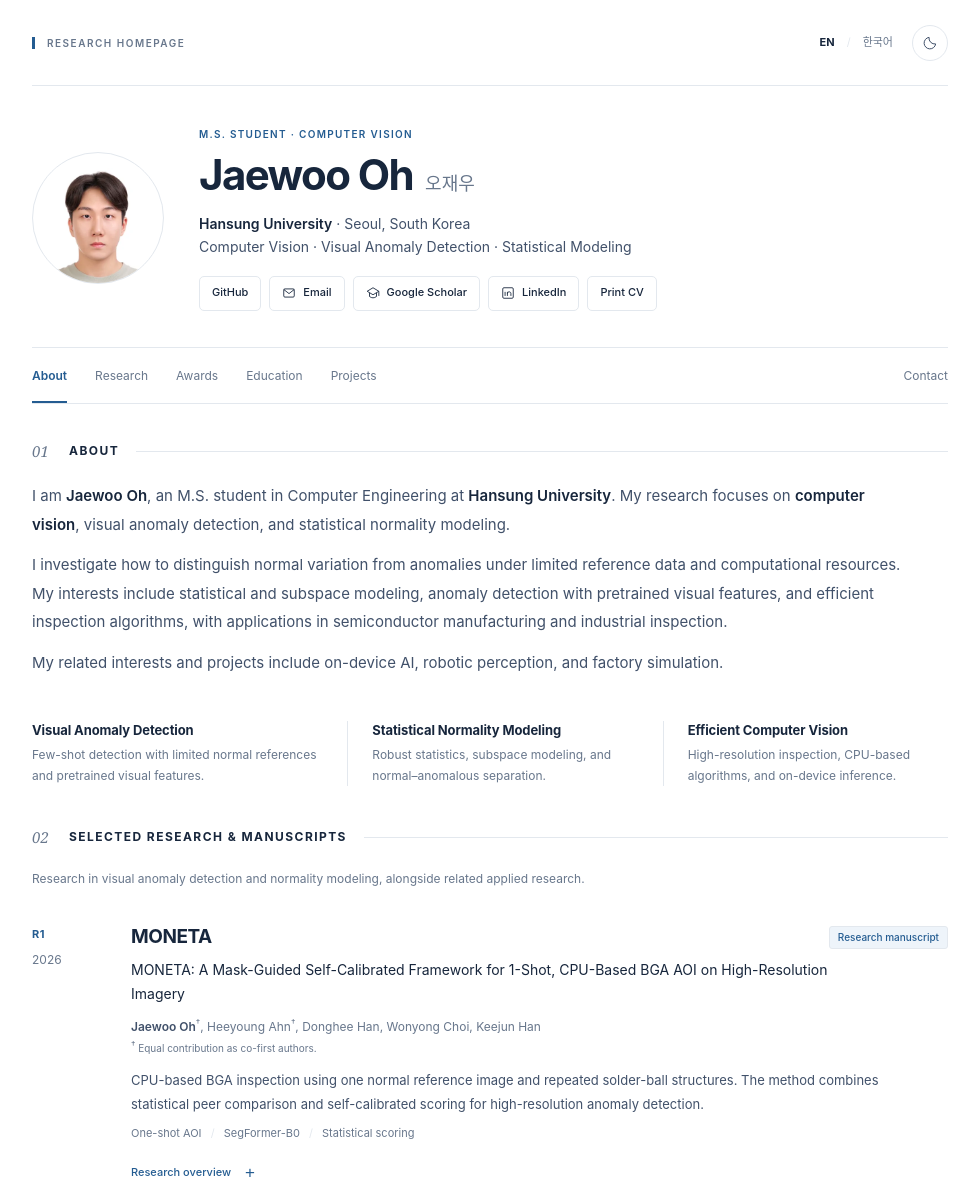
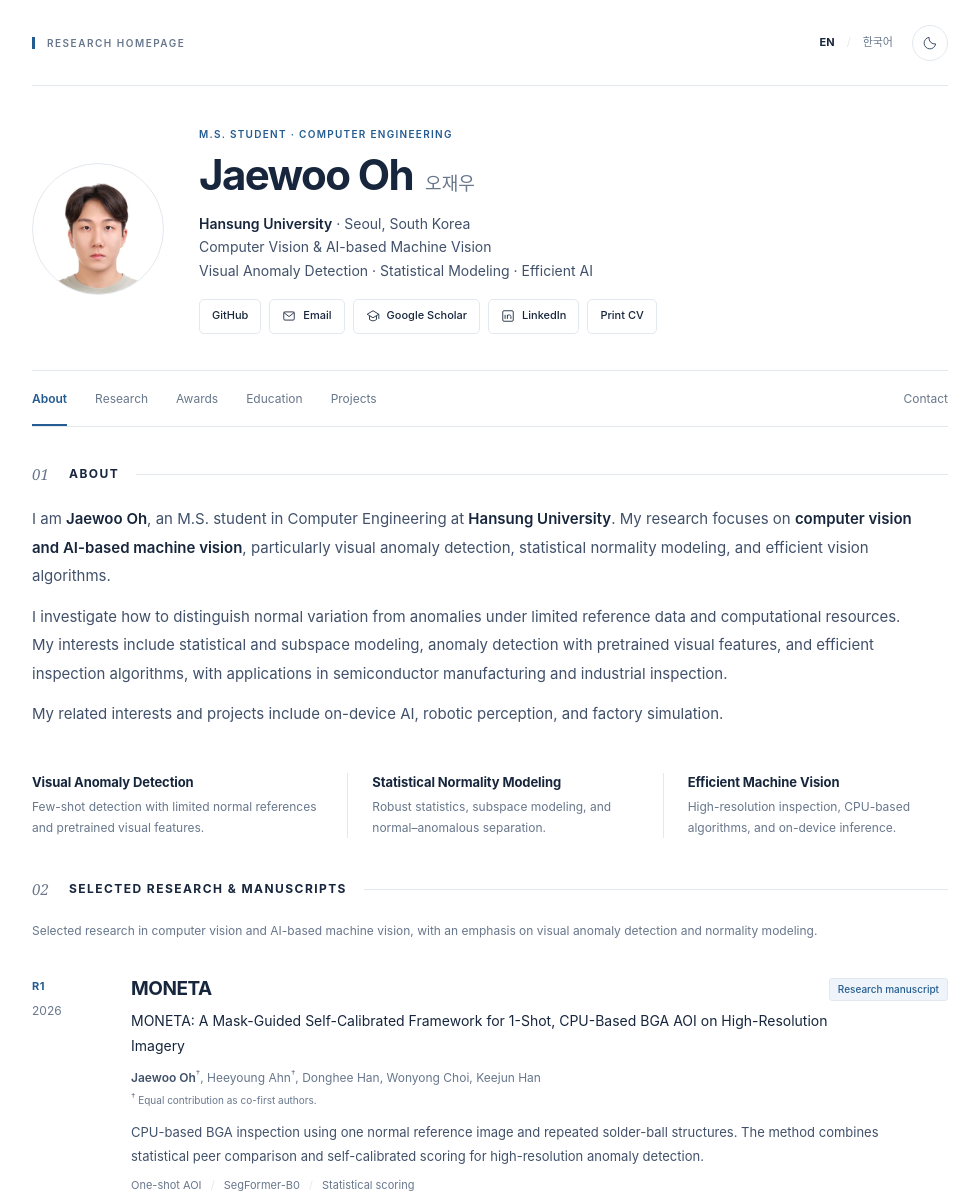
Before and after one commit to jaewoooh/jaewoooh.github.io, a plain HTML site: page index.html in a window 1280 px wide. Shown: the top 1199 px of the page, without its empty margins (150-1129 px from the left). Drawn offline with Linux system fonts and the light colour scheme.

Commit message:
Clarify research focus on computer vision and AI-based machine vision

```diff
--- a/index.html
+++ b/index.html
@@ -7,10 +7,10 @@
     <meta name="theme-color" content="#ffffff">
     <meta name="author" content="Jaewoo Oh">
     <title>Jaewoo Oh · Research Homepage</title>
-    <meta name="description" content="Jaewoo Oh, M.S. student in Computer Engineering at Hansung University. Research in computer vision, visual anomaly detection, statistical normality modeling, and efficient vision systems.">
+    <meta name="description" content="Jaewoo Oh, M.S. student in Computer Engineering at Hansung University. Research in computer vision and AI-based machine vision, particularly visual anomaly detection, statistical normality modeling, and efficient vision systems.">
     <meta property="og:type" content="website">
     <meta property="og:title" content="Jaewoo Oh · Research Homepage">
-    <meta property="og:description" content="Computer Vision · Anomaly Detection · Statistical Modeling">
+    <meta property="og:description" content="Computer Vision &amp; AI-based Machine Vision · Visual Anomaly Detection">
     <meta property="og:locale" content="en_US">
     <link href="https://jaewoooh.github.io/" rel="canonical">
     <link href="index.html" rel="alternate" hreflang="en">
@@ -76,9 +76,9 @@
           JO
         </div>
         <div>
-          <p class="profile-kicker">M.S. STUDENT · COMPUTER VISION</p>
+          <p class="profile-kicker">M.S. STUDENT · COMPUTER ENGINEERING</p>
           <h1>Jaewoo Oh<span lang="ko">오재우</span></h1>
-          <p class="affiliation"><strong>Hansung University</strong> · Seoul, South Korea<br>Computer Vision · Visual Anomaly Detection · Statistical Modeling</p>
+          <p class="affiliation"><strong>Hansung University</strong> · Seoul, South Korea<br>Computer Vision &amp; AI-based Machine Vision<br>Visual Anomaly Detection · Statistical Modeling · Efficient AI</p>
           <div class="social-links">
             <a class="social-link" href="https://github.com/jaewoooh" rel="noopener noreferrer" target="_blank">GitHub</a>
             <a class="social-link" href="mailto:jae990508@gmail.com"><svg class="icon" aria-hidden="true"><use href="#i-mail"></use></svg>Email</a>
@@ -122,7 +122,7 @@
         <section id="about" class="section" aria-labelledby="heading-about">
           <h2 id="heading-about" class="section-title"><span class="section-num">01</span>About</h2>
           <div class="intro">
-            <p>I am <strong>Jaewoo Oh</strong>, an M.S. student in Computer Engineering at <strong>Hansung University</strong>. My research focuses on <strong>computer vision</strong>, visual anomaly detection, and statistical normality modeling.</p>
+            <p>I am <strong>Jaewoo Oh</strong>, an M.S. student in Computer Engineering at <strong>Hansung University</strong>. My research focuses on <strong>computer vision and AI-based machine vision</strong>, particularly visual anomaly detection, statistical normality modeling, and efficient vision algorithms.</p>
             <p>I investigate how to distinguish normal variation from anomalies under limited reference data and computational resources. My interests include statistical and subspace modeling, anomaly detection with pretrained visual features, and efficient inspection algorithms, with applications in semiconductor manufacturing and industrial inspection.</p>
             <p>My related interests and projects include on-device AI, robotic perception, and factory simulation.</p>
           </div>
@@ -136,14 +136,14 @@
               <p>Robust statistics, subspace modeling, and normal–anomalous separation.</p>
             </div>
             <div class="interest">
-              <h3>Efficient Computer Vision</h3>
+              <h3>Efficient Machine Vision</h3>
               <p>High-resolution inspection, CPU-based algorithms, and on-device inference.</p>
             </div>
           </div>
         </section>
         <section id="research" class="section" aria-labelledby="heading-research">
           <h2 id="heading-research" class="section-title"><span class="section-num">02</span>Selected Research &amp; Manuscripts</h2>
-          <p class="section-lead">Research in visual anomaly detection and normality modeling, alongside related applied research.</p>
+          <p class="section-lead">Selected research in computer vision and AI-based machine vision, with an emphasis on visual anomaly detection and normality modeling.</p>
           <article id="moneta" class="research-item" aria-labelledby="title-moneta">
             <div class="research-meta">
               <span class="record-id">R1</span>
@@ -480,7 +480,7 @@
       <section id="contact" class="contact">
         <div>
           <h2>Research &amp; Development</h2>
-          <p>Computer vision, visual anomaly detection, and statistical normality modeling.</p>
+          <p>Computer vision and AI-based machine vision, with a focus on visual anomaly detection and statistical normality modeling.</p>
         </div>
         <div class="social-links">
           <a class="social-link" href="https://github.com/jaewoooh" rel="noopener noreferrer" target="_blank">GitHub</a>
```
